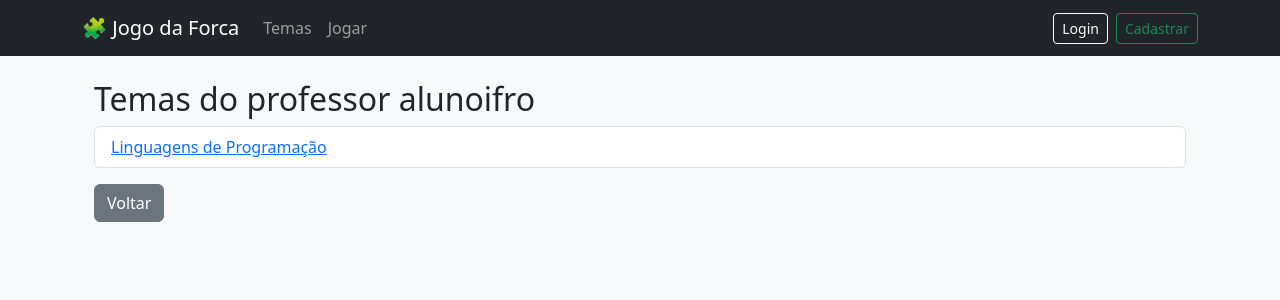
After one commit to mylenosa/jogo_da_forca, a Django app: page /professor/1/temas/ in a window 1280 px wide. The commit adds this page. Shown: the top 300 px of the page. Run offline with Django 5.2, Linux system fonts and the light colour scheme; data comes from the database, SQL or seed files in the repository.

Commit message:
Add Filtro do Professor

```diff
--- a/forca/templates/forca/base.html
+++ b/forca/templates/forca/base.html
@@ -21,6 +21,9 @@
       <ul class="navbar-nav me-auto mb-2 mb-lg-0 align-items-center">
         <li class="nav-item">
           <a class="nav-link" href="{% url 'tema-list' %}">Temas</a>
+        </li>
+        <li class="nav-item">
+           <a class="nav-link" href="{% url 'professor_list' %}">Jogar</a>
         </li>
 
         {% if user.is_authenticated and user.is_staff %}
--- /dev/null
+++ b/forca/templates/forca/tema_por_professor.html
@@ -0,0 +1,19 @@
+{% extends 'forca/base.html' %}
+
+{% block title %}Temas do Professor {{ professor.username }}{% endblock %}
+
+{% block content %}
+<div class="container mt-4">
+  <h2>Temas do professor {{ professor.username }}</h2>
+  <ul class="list-group">
+    {% for tema in temas %}
+    <li class="list-group-item">
+      <a href="{% url 'jogar-tema' tema.pk %}">{{ tema.nome }}</a>
+    </li>
+    {% empty %}
+    <li class="list-group-item">Este professor não cadastrou temas.</li>
+    {% endfor %}
+  </ul>
+  <a href="{% url 'professor_list' %}" class="btn btn-secondary mt-3">Voltar</a>
+</div>
+{% endblock %}
--- a/forca/urls.py
+++ b/forca/urls.py
@@ -12,5 +12,7 @@ urlpatterns = [
     path('jogar/palavra/<int:pk>/', views.JogarPalavraView.as_view(), name='jogar-palavra'),
     path('api/palavra/<int:pk>/', views.api_palavra, name='api-palavra'),
     path('api/salvar_jogada/', views.salvar_jogada, name='salvar-jogada'),
+    path('professores/', views.ProfessorListView.as_view(), name='professor_list'),
+    path('professor/<int:professor_id>/temas/', views.TemaPorProfessorListView.as_view(), name='tema_por_professor'),
     # URLs futuras para jogo, PDF, relatório, etc.
 ]
--- a/forca/views.py
+++ b/forca/views.py
@@ -9,7 +9,7 @@ from django.views.generic import TemplateView, ListView, CreateView
 from django.views.generic.edit import FormView
 from django.views.decorators.csrf import csrf_exempt
 from django.views.decorators.http import require_POST
-from django.utils.decorators import method_decorator
+from django.contrib.auth import get_user_model
 from django.contrib.auth.mixins import LoginRequiredMixin, UserPassesTestMixin
 from django.urls import reverse_lazy
 from .models import Tema, Palavra, Jogada
@@ -106,3 +106,27 @@ def salvar_jogada(request):
         erros=erros
     )
     return JsonResponse({'status': 'ok'})
+
+User = get_user_model()
+
+class ProfessorListView(ListView):
+    model = User
+    template_name = 'forca/professor_list.html'
+    context_object_name = 'professores'
+
+    def get_queryset(self):
+        return User.objects.filter(is_staff=True, temas__isnull=False).distinct()
+
+class TemaPorProfessorListView(ListView):
+    model = Tema
+    template_name = 'forca/tema_por_professor.html'
+    context_object_name = 'temas'
+
+    def get_queryset(self):
+        professor_id = self.kwargs['professor_id']
+        return Tema.objects.filter(criado_por__id=professor_id)
+
+    def get_context_data(self, **kwargs):
+        context = super().get_context_data(**kwargs)
+        context['professor'] = get_object_or_404(User, id=self.kwargs['professor_id'])
+        return context
```
Also changed, not shown: forca/templates/forca/professor_list.html (added, +18 -0 lines).
